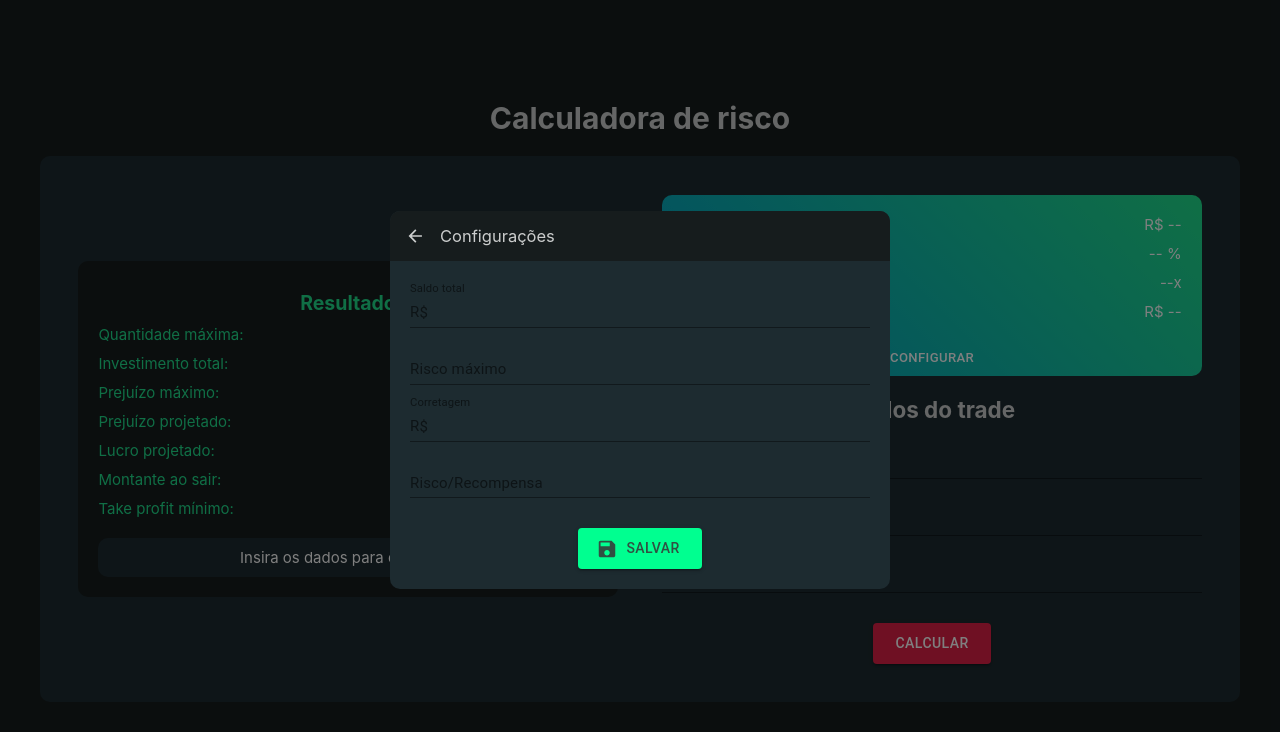
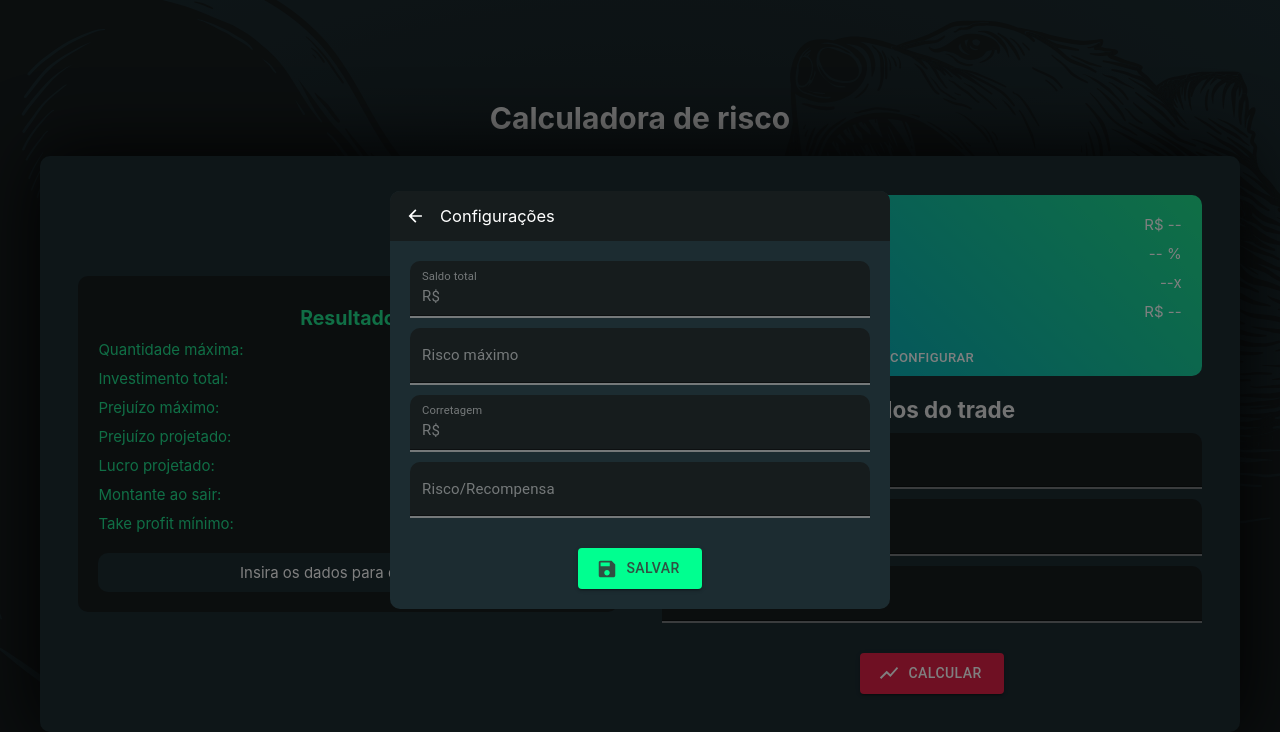
Before and after one commit to FelipeRamosDev/risk-manager, a Next.js app: page / in a window 1280 px wide. Both pictures are taken after a click on the button "CONFIGURAR". Shown: the top 732 px of the page. Built offline with nearby package versions, Linux system fonts and the light colour scheme.

Commit message:
Stilização das TextInput

```diff
--- a/src/pages/_app.js
+++ b/src/pages/_app.js
@@ -2,12 +2,15 @@
 import CalcDataProvider from '@/controllers/contexts/calc-data';
 import ConfigDataProvider from '@/controllers/contexts/config-data';
 import ResultProvider from '@/controllers/contexts/result-data';
+import { ThemeProvider } from '@material-ui/styles';
+import { theme } from 'styles/mui-theme';
 
 // Styles
 import '../../styles/globals.css'
 
 function App({ Component, pageProps }) {
   return (
+    <ThemeProvider theme={theme}>
       <CalcDataProvider>
         <ConfigDataProvider>
           <ResultProvider>
@@ -17,6 +20,7 @@ function App({ Component, pageProps }) {
           </ResultProvider>
         </ConfigDataProvider>
       </CalcDataProvider>
+    </ThemeProvider>
   )
 }
 
--- a/src/views/components/activities/calculate-risk.jsx
+++ b/src/views/components/activities/calculate-risk.jsx
@@ -26,22 +26,17 @@ export default function CalculateRiskActivity(){
 
     return (<>
         <h1 style={{ textAlign: 'center', color: 'var(--text-main)' }}>{textPTBR.title}</h1>
-        <div className={`${mainStyles.card} ${mainStyles.container}`} style={{padding: '3%', width: '95%'}}>
+        <div className={`${mainStyles.card} ${mainStyles.container}`} style={{padding: '3%', width: '95%', boxShadow: '0 0 74px black'}}>
 
             <div className={mainStyles['flex-container']}>
                 <div className={`${mainStyles['flex-item']} ${mainStyles['config-wrap']}`} >
-
                     <ResultSection />
-
                 </div>
                 <div className={mainStyles['flex-item']}>
-
                     <ConfigDataSection />
                     <CalculateFormSection />
-
                 </div>
             </div>
-
         </div>
     </>)
 }
--- a/src/views/components/sections/calculate-form.jsx
+++ b/src/views/components/sections/calculate-form.jsx
@@ -1,4 +1,5 @@
 // Material UI
+import { FilledInput, FormControl, Input, InputBase, InputLabel, makeStyles } from '@material-ui/core';
 import Button from '@material-ui/core/Button';
 import TextField from '@material-ui/core/TextField';
 import InputAdornment from '@material-ui/core/InputAdornment';
@@ -18,10 +19,22 @@ import { handleChanges, firstFocusInput, calculate } from '@/controllers/form-co
 import mainStyles from 'styles/main.module.css';
 import { defaultTheme } from 'styles/theme';
 
+const useStyles = makeStyles(()=>({
+    root: {
+
+        borderBottomColor: 'red',
+        width: '100%',
+    },
+    textField: {
+        // border: '2px solid red'
+    }
+}))
+
 export default function CalculateFormSectionComponent() {
     const { calcData, setCalcData } = useCalcData();
     const { configData, setConfigData } = useConfigData();
     const { resultData, setResultData } = useResultData();
+    const classes = useStyles();
 
     return (
 
@@ -31,17 +44,18 @@ export default function CalculateFormSectionComponent() {
             <div className={`${mainStyles['flex-container']}`} line-space="">
                 <div value-field="" className={mainStyles['flex-item']}>
                     <TextField
+                        variant="filled"
                         label="Cotação atual"
                         style={{
                             width: '100%',
-
                         }}
                         InputProps={{
                             startAdornment: <InputAdornment position="start">R$</InputAdornment>,
                             type: 'number',
                         }}
+                        color="secondary"
+                        value={calcData.currentCotation}
                         onChange={(ev)=> handleChanges({ev, data: calcData, setter: setCalcData, field: 'currentCotation', outType: 'number'})}
-                        value={calcData.currentCotation}
                         onFocus={()=> firstFocusInput({data: calcData, setter: setCalcData, field: 'currentCotation'})}
                     />
                 </div>
@@ -49,17 +63,18 @@ export default function CalculateFormSectionComponent() {
             <div className={`${mainStyles['flex-container']}`} line-space="">
                 <div value-field="" className={mainStyles['flex-item']}>
                     <TextField
+                        variant="filled"
                         label="Take profit"
                         style={{
                             width: '100%',
-
                         }}
                         InputProps={{
                             startAdornment: <InputAdornment position="start">R$</InputAdornment>,
                             type: 'number'
                         }}
+                        color="secondary"
+                        value={calcData.takeProfit}
                         onChange={(ev)=> handleChanges({ev, data: calcData, setter: setCalcData, field: 'takeProfit', outType: 'number'})}
-                        value={calcData.takeProfit}
                         onFocus={()=> firstFocusInput({data: calcData, setter: setCalcData, field: 'takeProfit'})}
                     />
                 </div>
@@ -67,17 +82,18 @@ export default function CalculateFormSectionComponent() {
             <div className={`${mainStyles['flex-container']}`} line-space="" style={{ marginBottom: 0 }}>
                 <div value-field="" className={mainStyles['flex-item']}>
                     <TextField
+                        variant="filled"
                         label="Stop loss"
                         style={{
                             width: '100%',
-
                         }}
                         InputProps={{
                             startAdornment: <InputAdornment position="start">R$</InputAdornment>,
                             type: 'number'
                         }}
+                        color="secondary"
+                        value={calcData.stopLoss}
                         onChange={(ev)=> handleChanges({ev, data: calcData, setter: setCalcData, field: 'stopLoss', outType: 'number'})}
-                        value={calcData.stopLoss}
                         onFocus={()=> firstFocusInput({data: calcData, setter: setCalcData, field: 'stopLoss'})}
                     />
                 </div>
@@ -89,9 +105,9 @@ export default function CalculateFormSectionComponent() {
             }}>
                 <Button
                     variant="contained"
-                    color="primary"
+                    color="secondary"
                     size="large"
-                    // startIcon={<ShowChartIcon />}
+                    startIcon={<ShowChartIcon />}
                     style={{
                         backgroundColor: 'var(--tertiary-soft)',
                         marginTop: '30px'
--- a/src/views/components/sections/config-form.jsx
+++ b/src/views/components/sections/config-form.jsx
@@ -21,6 +21,8 @@ export default function ConfigFormSectionComponent() {
             <div className={`${mainStyles['flex-container']}`} line-space="">
                 <div value-field="" className={mainStyles['flex-item']}>
                     <TextField
+                        variant="filled"
+                        color="secondary"
                         label="Saldo total"
                         style={{
                             width: '100%',
@@ -38,6 +40,8 @@ export default function ConfigFormSectionComponent() {
             <div className={`${mainStyles['flex-container']}`} line-space="">
                 <div value-field="" className={mainStyles['flex-item']}>
                     <TextField
+                        variant="filled"
+                        color="secondary"
                         label="Risco máximo"
                         style={{
                             width: '100%',
@@ -55,6 +59,8 @@ export default function ConfigFormSectionComponent() {
             <div className={`${mainStyles['flex-container']}`} line-space="">
                 <div value-field="" className={mainStyles['flex-item']}>
                     <TextField
+                        variant="filled"
+                        color="secondary"
                         label="Corretagem"
                         style={{
                             width: '100%',
@@ -73,6 +79,8 @@ export default function ConfigFormSectionComponent() {
             <div className={`${mainStyles['flex-container']}`} line-space="" style={{ marginBottom: 0 }}>
                 <div value-field="" className={mainStyles['flex-item']}>
                     <TextField
+                        variant="filled"
+                        color="secondary"
                         label="Risco/Recompensa"
                         style={{
                             width: '100%',
--- a/styles/globals.css
+++ b/styles/globals.css
@@ -47,7 +47,7 @@ a {
 }
 * {
   --primary-main: hsl(var(--primary-hue), 100%, 40%);
-  --primary-dark: hsl(var(--primary-hue), 25%, 15%);
+  --primary-dark: hsl(var(--primary-hue), 28%, 15%);
   --primary-hardDark: hsl(var(--primary-hue), 15%, 10%);
 
   --secondary-main: hsl(var(--secondary-hue), 100%, 50%);
@@ -64,6 +64,29 @@ a {
   --warn-main: hsl(var(--warn-hue), 100%, 50%);
   --danger-main: hsl(var(--danger-hue), 89%, 54%);
 
-  --text-main: hsl(var(--primary-hue), 2%, 80%);
+  --text-main: hsl(var(--primary-hue), 2%, 90%);
+  --text-soft: hsl(var(--primary-hue), 2%, 47%);
+  --text-light: hsl(var(--primary-hue), 2%, 70%);
   --text-dark: hsl(var(--primary-hue), 3%, 3%);
 }
+
+.MuiTextField-root {
+  border-radius: 8px 8px 0 0;
+}
+.MuiTextField-root .MuiFormLabel-root {
+  color: var(--text-soft);
+}
+.MuiTextField-root .MuiInputBase-root.MuiFilledInput-root {
+  background-color: var(--primary-hardDark);
+  border-bottom: 2px solid var(--text-soft);
+  border-radius: 10px 10px 0 0;
+}
+.MuiTextField-root .MuiInputBase-root.MuiFilledInput-root.Mui-focused {
+  border-bottom: 0px solid var(--text-soft);
+}
+.MuiTextField-root .MuiInputBase-root .MuiInputAdornment-root p{
+  color: var(--text-soft);
+}
+.MuiTextField-root .MuiInputBase-root.Mui-focused .MuiInputAdornment-root p{
+  color: var(--secondary-main);
+}
--- a/styles/main.module.css
+++ b/styles/main.module.css
@@ -10,7 +10,9 @@
     left: 0;
     right: 0;
     overflow-y: scroll;
-    background-color: var(--primary-hardDark);
+    background: url('../public/bg.svg'), radial-gradient(var(--primary-hardDark), var(--primary-dark));
+    background-repeat: no-repeat;
+    background-size: cover;
     color: var(--text-main);
 }
 
@@ -65,9 +67,6 @@
 .flex-item[value-field] input{
     color: var(--text-main);
 }
-.flex-item[value-field] .MuiInput-underline::before {
-    border-bottom: 2px solid var(--text-main) !important;
-}
 
 .card {
     width: 100%;
--- /dev/null
+++ b/styles/mui-theme.js
@@ -0,0 +1,51 @@
+import { createMuiTheme } from '@material-ui/core/styles';
+
+export const currentTheme = 'dark';
+
+export const matrix = {
+    dark: {
+        primary:194,
+        secondary: 154,
+        tertiary: 348,
+        success: 151,
+        warn: 46,
+        danger: 0
+    }
+}
+
+export const theme = createMuiTheme({
+    palette: {
+        primary: {
+            main: `hsl(${matrix[currentTheme].primary}, 100%, 40%)`,
+            dark: `hsl(${matrix[currentTheme].primary}, 25%, 15%)`,
+            hardDark: `hsl(${matrix[currentTheme].primary}, 15%, 10%)`,
+            contrastText: '#fff',
+        },
+        secondary: {
+            main: `hsl(${matrix[currentTheme].secondary}, 100%, 50%)`,
+            dark: `hsl(${matrix[currentTheme].secondary}, 25%, 15%)`,
+            hardDark: `hsl(${matrix[currentTheme].secondary}, 25%, 10%)`,
+            contrastText: '#fff',
+        },
+        tertiary: {
+            soft: `hsl(${matrix[currentTheme].tertiary}, 75%,  60%)`,
+            main: `hsl(${matrix[currentTheme].tertiary}, 100%,  50%)`,
+            dark: `hsl(${matrix[currentTheme].tertiary}, 25%, 15%)`,
+            hardDark: `hsl(${matrix[currentTheme].tertiary}, 25%, 10%)`,
+            contrastText: '#fff',
+        },
+        success: {
+            main: `hsl(${matrix[currentTheme].success}, 69%,  26%)`
+        },
+        warn: {
+            main: `hsl(${matrix[currentTheme].warn}, 100%, 50%})`
+        },
+        danger: {
+            main: `hsl(${matrix[currentTheme].danger}, 100%, 62%)`
+        },
+        text: {
+            main: `hsl(${matrix[currentTheme].primary}, 100%, 100%)`,
+            dark: `hsl(${matrix[currentTheme].primary}, 3%, 3%)`
+        }
+    }
+});
--- a/styles/theme.jsx
+++ b/styles/theme.jsx
@@ -17,7 +17,7 @@ export const matrix = {
 export const defaultTheme = {
     primary: {
         main: `hsl(${matrix[currentTheme].primary}, 100%, 40%)`,
-        dark: `hsl(${matrix[currentTheme].primary}, 25%, 15%)`,
+        dark: `hsl(${matrix[currentTheme].primary}, 15%, 28%)`,
         hardDark: `hsl(${matrix[currentTheme].primary}, 15%, 10%)`
     },
     secondary: {
@@ -41,7 +41,7 @@ export const defaultTheme = {
         main: `hsl(${matrix[currentTheme].danger}, 100%, 62%)`
     },
     text: {
-        main: `hsl(${matrix[currentTheme].primary}, 2%, 80%)`,
+        main: `hsl(${matrix[currentTheme].primary}, 100%, 100%)`,
         dark: `hsl(${matrix[currentTheme].primary}, 3%, 3%)`
     }
 }
```
Also changed, not shown: public/bg.svg (added). Lines whose indentation alone changed are shown as unchanged.
